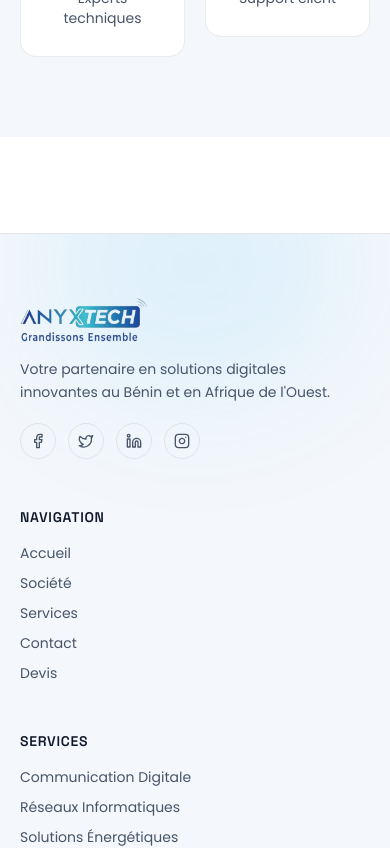
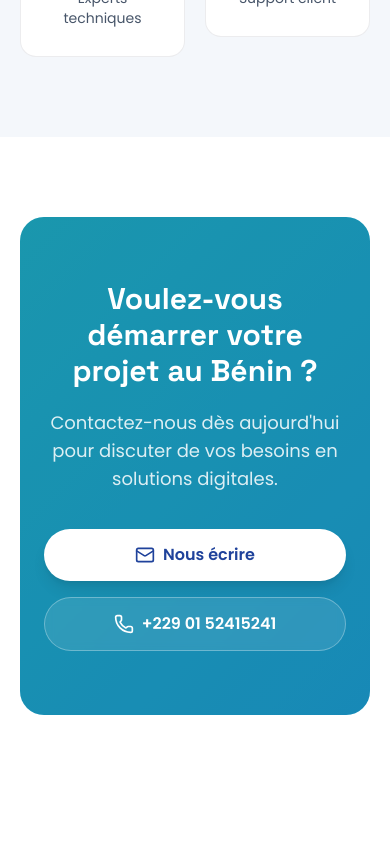
Before and after one commit to yamdev07/Anyxtech_site, a Next.js app: page / in a window 390 px wide. Shown: the part 4800-5648 px from the top of the page. Built offline with nearby package versions, Linux system fonts and the light colour scheme.

Commit message:
feat: section CTA finale de l'accueil (bandeau aurora anime)

```diff
--- a/app/page.tsx
+++ b/app/page.tsx
@@ -1,6 +1,7 @@
 import Hero from "@/components/home/Hero";
 import Services from "@/components/home/Services";
 import About from "@/components/home/About";
+import CTA from "@/components/home/CTA";
 
 export default function Home() {
   return (
@@ -8,6 +9,7 @@ export default function Home() {
       <Hero />
       <Services />
       <About />
+      <CTA />
     </main>
   );
 }
--- /dev/null
+++ b/components/home/CTA.tsx
@@ -0,0 +1,40 @@
+import Link from "next/link";
+import { Mail, Phone } from "lucide-react";
+import Reveal from "@/components/ui/Reveal";
+import { siteConfig } from "@/lib/site";
+
+export default function CTA() {
+  return (
+    <section className="container-x py-20 md:py-28">
+      <Reveal className="relative overflow-hidden rounded-3xl">
+        <div className="aurora-bg absolute inset-0" aria-hidden />
+        <div className="absolute inset-0 bg-ink/30" aria-hidden />
+        <div className="relative px-6 py-16 text-center text-white sm:px-12 md:py-20">
+          <h2 className="mx-auto max-w-3xl font-display text-3xl font-bold sm:text-4xl md:text-5xl">
+            Voulez-vous démarrer votre projet au Bénin ?
+          </h2>
+          <p className="mx-auto mt-5 max-w-2xl text-lg text-white/85">
+            Contactez-nous dès aujourd&apos;hui pour discuter de vos besoins en
+            solutions digitales.
+          </p>
+          <div className="mt-9 flex flex-col items-center justify-center gap-4 sm:flex-row">
+            <Link
+              href="/contact"
+              className="inline-flex w-full items-center justify-center gap-2 rounded-full bg-white px-7 py-3.5 font-semibold text-brand-blue shadow-lg transition-transform hover:scale-105 sm:w-auto"
+            >
+              <Mail className="h-5 w-5" />
+              Nous écrire
+            </Link>
+            <a
+              href={siteConfig.phoneHref}
+              className="inline-flex w-full items-center justify-center gap-2 rounded-full border border-white/30 bg-white/10 px-7 py-3.5 font-semibold text-white backdrop-blur-sm transition-colors hover:bg-white/20 sm:w-auto"
+            >
+              <Phone className="h-5 w-5" />
+              {siteConfig.phone}
+            </a>
+          </div>
+        </div>
+      </Reveal>
+    </section>
+  );
+}
```
